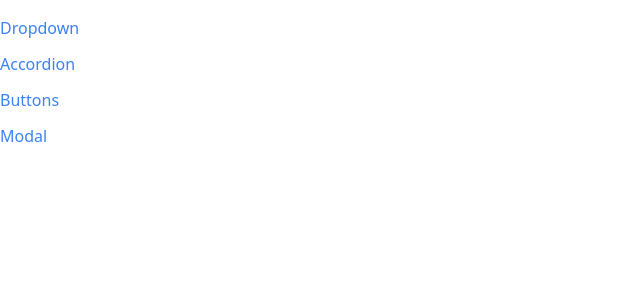
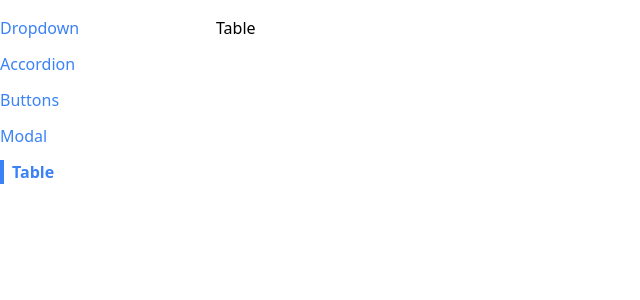
Before and after one commit to Pawelv9/comps, a React (Create React App) app: page /table in a window 1280 px wide. Shown: the top 300 px of the page, without its empty margins (0-640 px from the left). Built offline with nearby package versions, Linux system fonts and the light colour scheme.

Commit message:
added TablePage

```diff
--- a/src/App.js
+++ b/src/App.js
@@ -1,10 +1,10 @@
-import Link from "./components/Link";
 import Route from "./components/Route";
 import DropdownPage from "./pages/DropdownPage";
 import AccordionPage from "./pages/AccordionPage";
 import ButtonPage from "./pages/ButtonPage";
 import Sidebar from './components/Sidebar';
 import ModalPage from "./pages/ModalPage";
+import TablePage from "./pages/TablePage";
 
 function App() {
 
@@ -24,6 +24,9 @@ return (
         <Route path='/modal'>
             <ModalPage />
         </Route>
+        <Route path='/table'>
+            <TablePage />
+        </Route>
     </div>
   </div>
 
--- a/src/components/Sidebar.js
+++ b/src/components/Sidebar.js
@@ -1,12 +1,13 @@
 import React from 'react';
 import Link from "./Link";
 
-function Sidebar(props) {
+function Sidebar() {
     const links = [
         {label: 'Dropdown', path: '/'},
         {label: 'Accordion', path: '/accordion'},
         {label: 'Buttons', path: '/buttons'},
         {label: 'Modal', path: '/modal'},
+        {label: 'Table', path: '/table'},
     ]
 
     const renderedLinks = links.map(link => {
--- /dev/null
+++ b/src/pages/TablePage.js
@@ -0,0 +1,12 @@
+import Table from "../components/Table";
+
+
+function TablePage() {
+    return (
+        <div>
+            <Table />
+        </div>
+    );
+}
+
+export default TablePage;
```
